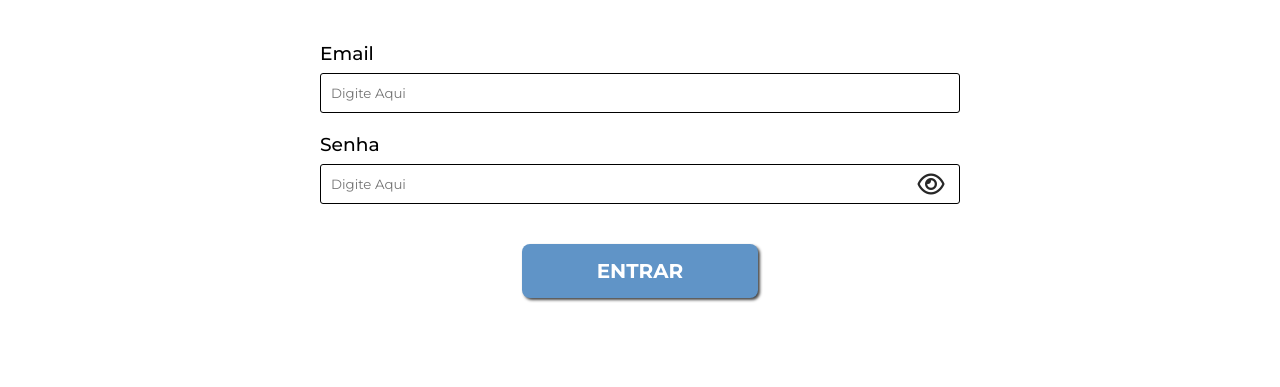
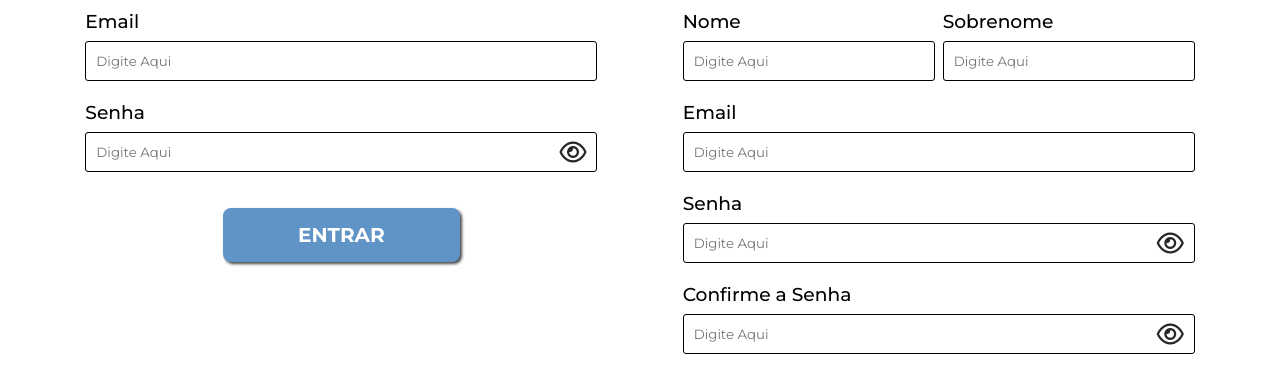
Before and after one commit to vinisnzy/togepi, a plain HTML site: page src/pages/login.html in a window 1280 px wide. Shown: the part 205-592 px from the top of the page. Drawn offline with Linux system fonts and the light colour scheme.

Commit message:
update login page

```diff
--- a/src/css/login.css
+++ b/src/css/login.css
@@ -7,16 +7,17 @@
 main {
     margin: 3% 0 6% 0;
     display: flex;
-    flex-direction: column;
-    align-items: center;
+    align-items: baseline;
+    justify-content: space-evenly;
 }
 
 .loginContent,
 .registerContent {
-    width: 50%;
+    width: 40%;
     display: flex;
     flex-direction: column;
     align-items: center;
+    justify-content: baseline;
 }
 
 .nameContent {
--- a/src/pages/login.html
+++ b/src/pages/login.html
@@ -16,12 +16,12 @@
                 <h2>LOGIN</h2>
                 <div class="form-group">
                     <label for="email">Email</label>
-                    <input type="text" name="email" placeholder="Digite Aqui" />
+                    <input type="text" name="email" placeholder="Digite Aqui" required/>
                 </div>
                 <div class="form-group">
                     <label for="senha">Senha</label>
                     <div class="input-wrapper">
-                        <input type="password" class="password" name="senha" placeholder="Digite Aqui" />
+                        <input type="password" class="password" name="senha" placeholder="Digite Aqui" required/>
                         <i class="fa-regular fa-eye fa-xl togglePassword" style="color: #272727;"></i>
                     </div>
                 </div>
@@ -33,28 +33,28 @@
                 <div class="nameContent">
                     <div class="form-group">
                         <label for="nome" >Nome</label>
-                        <input type="text" name="nome" placeholder="Digite Aqui"/>
+                        <input type="text" name="nome" placeholder="Digite Aqui" required/>
                     </div>
                     <div class="form-group">
                         <label for="sobrenome">Sobrenome</label>
-                        <input type="text" name="sobrenome" placeholder="Digite Aqui"/>
+                        <input type="text" name="sobrenome" placeholder="Digite Aqui" required/>
                     </div>
                 </div>
                 <div class="form-group">
                     <label for="email">Email</label>
-                    <input type="text" name="email" placeholder="Digite Aqui" autocomplete="new-password">
+                    <input type="text" name="email" placeholder="Digite Aqui" autocomplete="new-password" required>
                 </div>
                 <div class="form-group">
                     <label for="senha">Senha</label>
                     <div class="input-wrapper">
-                        <input type="password" name="senha" class="password" placeholder="Digite Aqui">
+                        <input type="password" name="senha" class="password" placeholder="Digite Aqui" required>
                         <i class="fa-regular fa-eye fa-xl togglePassword" style="color: #272727;"></i>
                     </div>
                 </div>
                 <div class="form-group">
                     <label for="confirmeSenha">Confirme a Senha</label>
                     <div class="input-wrapper">
-                        <input type="password" class="password" name="confirmeSenha" placeholder="Digite Aqui">
+                        <input type="password" class="password" name="confirmeSenha" placeholder="Digite Aqui" required>
                         <i class="fa-regular fa-eye fa-xl togglePassword" style="color: #272727;"></i>
                     </div>
                 </div>
```
